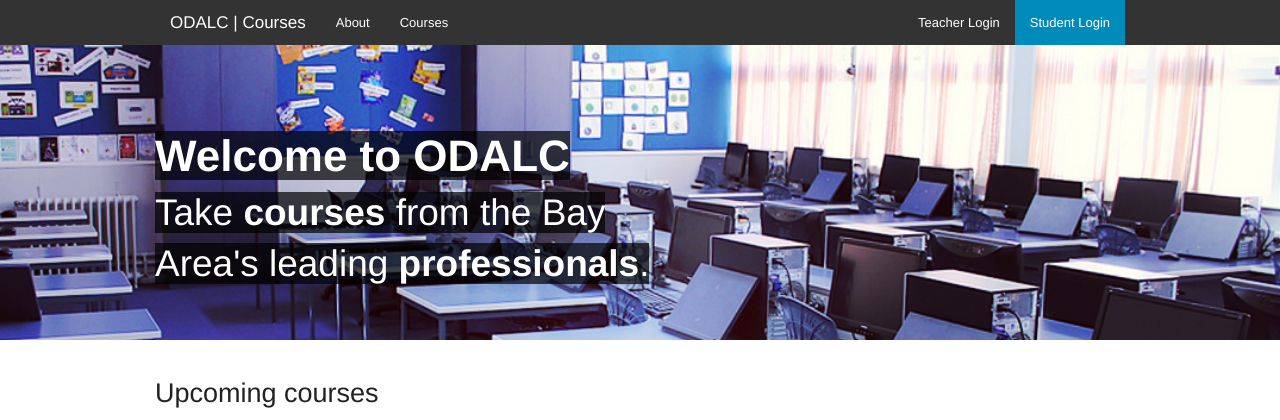
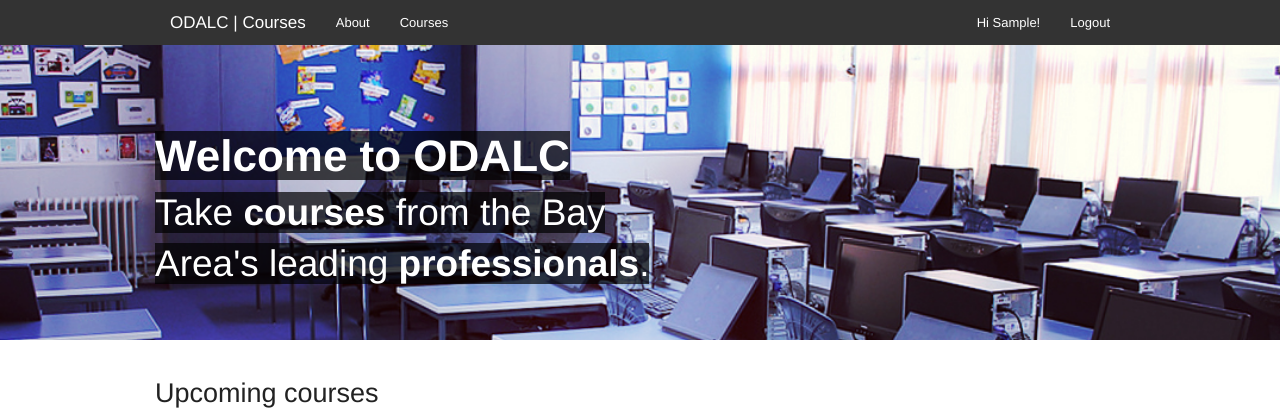
Before and after one commit to calblueprint/odalc, a Django app: page / in a window 1280 px wide. Shown: the top 420 px of the page. Run offline with Django 3.2, Linux system fonts and the light colour scheme; the visitor is signed in with stand-in values (Sample User, id 1); parts of the project's set-up code (start-up, migrations or seed data) failed here and were passed over; some libraries are stand-ins or nearby versions.

Commit message:
Update nav bar partial

```diff
--- a/odalc/templates/base/partials/nav.html
+++ b/odalc/templates/base/partials/nav.html
@@ -5,16 +5,21 @@
       <nav class="top-bar" data-topbar>
         <ul class="title-area">
           <li class="name">
-            <h1><a href="#">ODALC | Courses</a></h1>
+          <h1><a href="{% url "home" %}">ODALC | Courses</a></h1>
           </li>
-          <li class="toggle-topbar menu-icon"><a href="#">Menu</a></li>
+          <li class="toggle-topbar menu-icon"><a href="{% url "home" %}">Menu</a></li>
         </ul>
 
         <section class="top-bar-section">
           <!-- Right Nav Section -->
           <ul class="right">
-            <li><a href="#">Teacher Login</a></li>
-            <li class="active"><a href="#">Student Login</a></li>
+          {% if user.is_authenticated %}
+              <li><a href="#">Hi {{ user.first_name }}!</a></li>
+              <li><a href="{% url "logout" %}">Logout</a></li>
+          {% else %}
+              <li><a href="{% url "login" %}">Teacher Login</a></li>
+              <li class="active"><a href="{% url "login" %}">Student Login</a></li>
+          {% endif %}
           </ul>
 
           <!-- Left Nav Section -->
```
